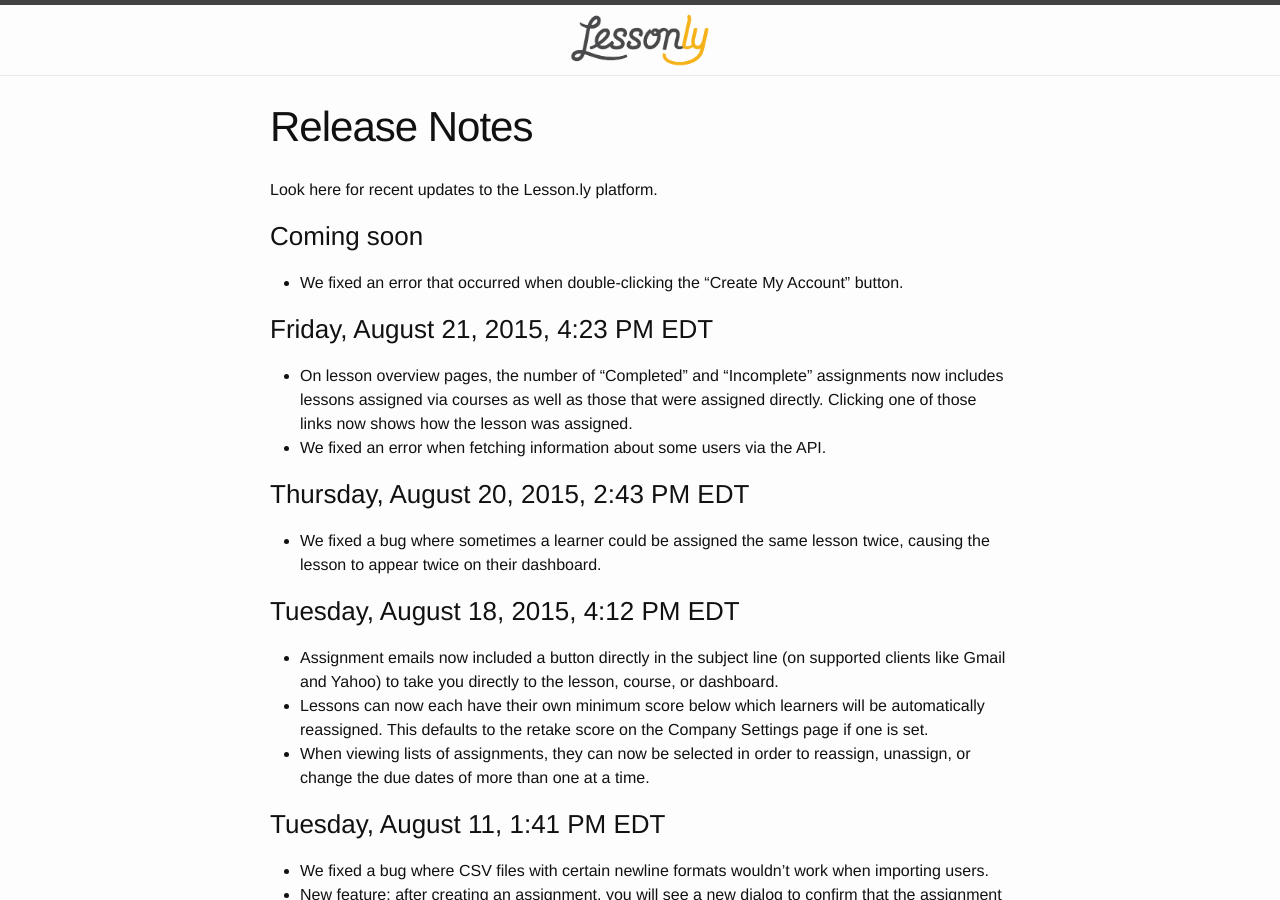
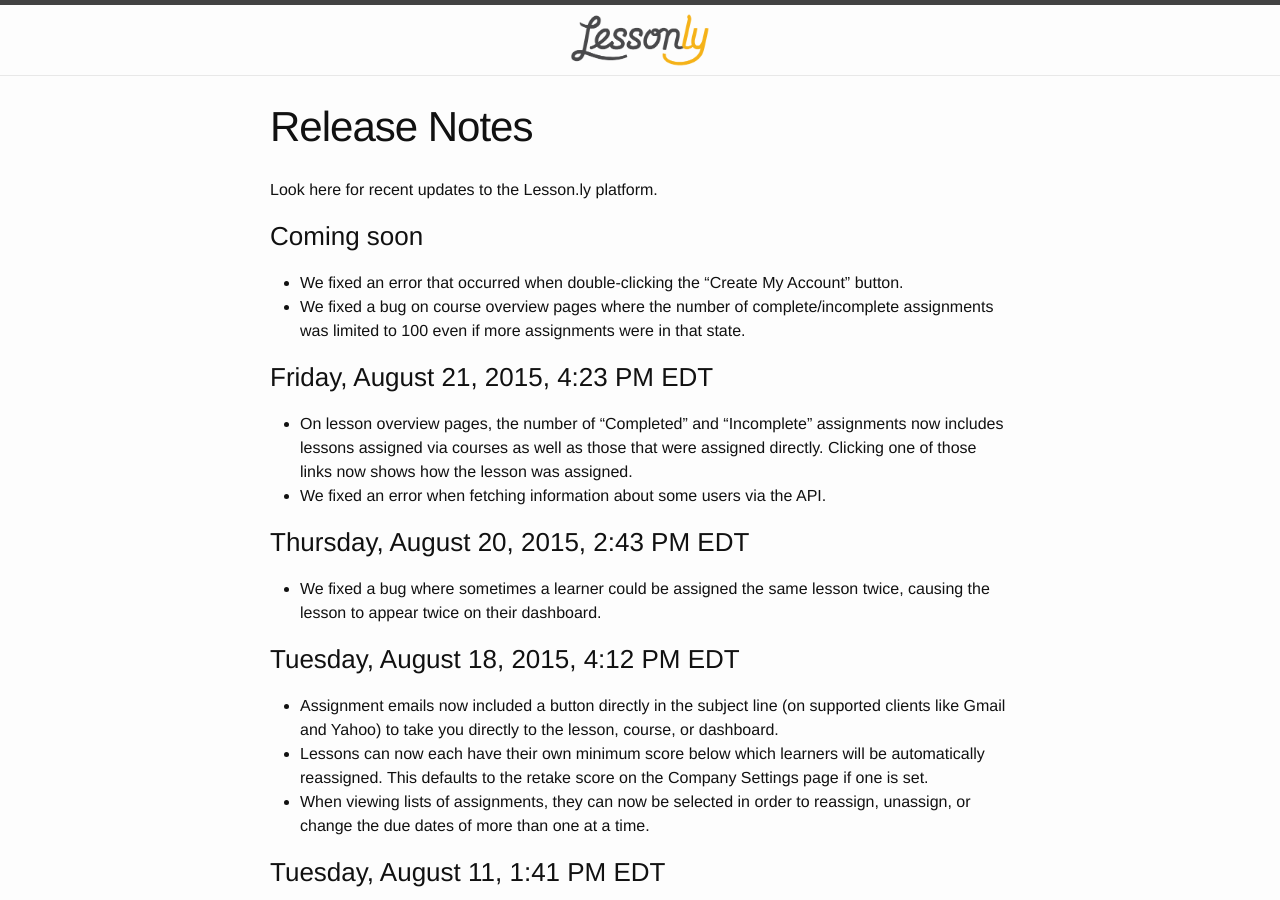
Before and after one commit to isabella232/lessonly.github.io, a Jekyll site: the page built from release-notes.md, in a window 1280 px wide and 900 px high. Built offline with Jekyll 4.4.1, drawn with Linux system fonts in a browser that asks for light colours.

Commit message:
Fixed "100 incomplete" bug

```diff
--- a/release-notes.md
+++ b/release-notes.md
@@ -9,6 +9,7 @@
 ### Coming soon
 
 - We fixed an error that occurred when double-clicking the “Create My Account” button.
+- We fixed a bug on course overview pages where the number of complete/incomplete assignments was limited to 100 even if more assignments were in that state.
 
 ### Friday, August 21, 2015, 4:23 PM EDT
 
```
